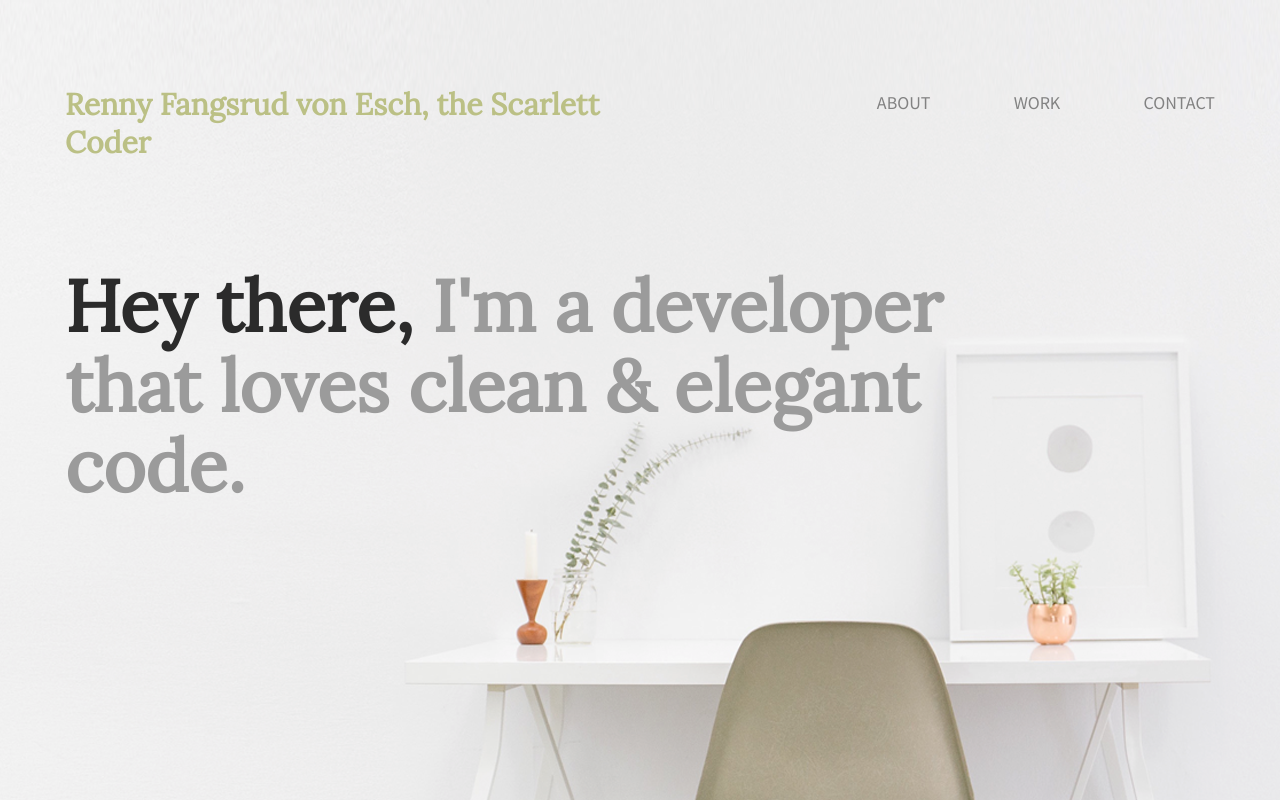
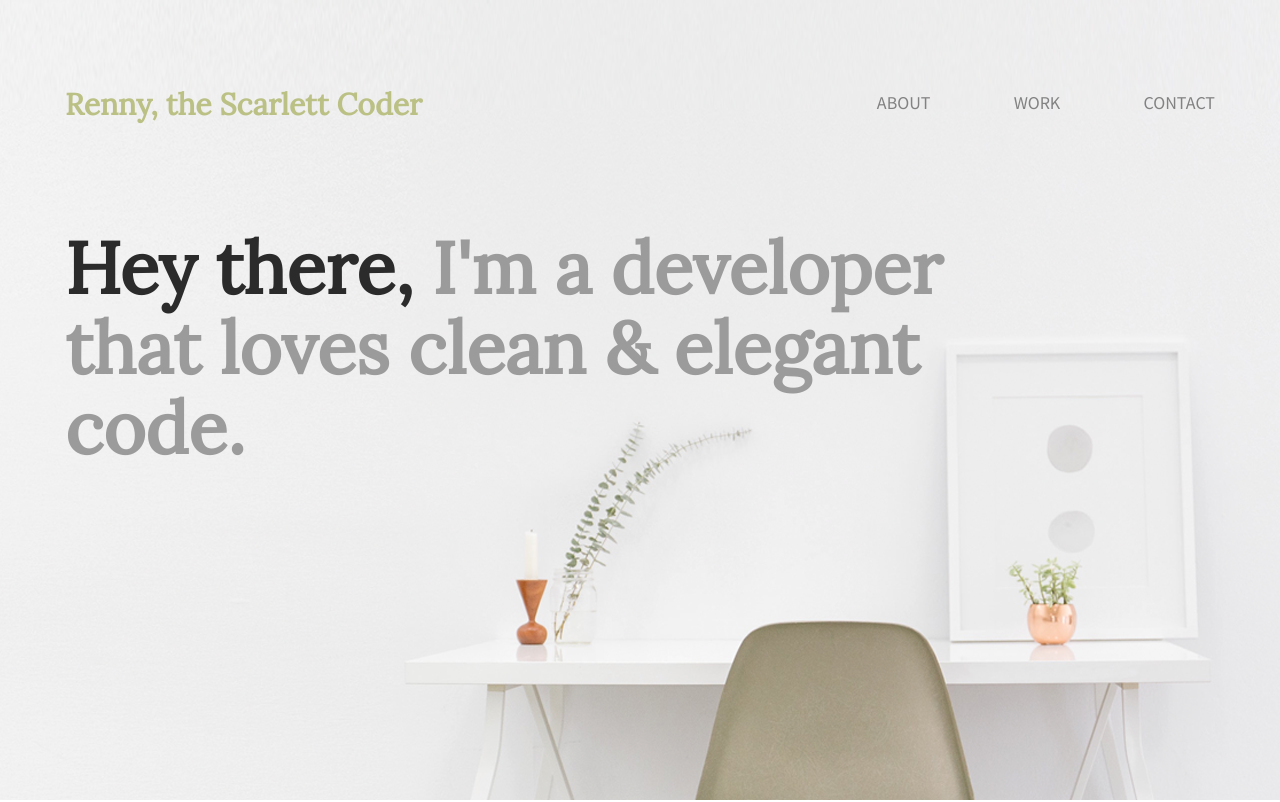
Before and after one commit to RedheadRen/redheadren.github.io, a plain HTML site: page index.html in a window 1280 px wide. Shown: the top 802 px of the page. Drawn offline with Linux system fonts and the light colour scheme.

Commit message:
Took out FVE in index.html

```diff
--- a/index.html
+++ b/index.html
@@ -12,7 +12,7 @@
         <header>
             <div class="full-width">
                 <div class="half-width">
-                    <h1>Renny Fangsrud von Esch, the Scarlett Coder</h1>
+                    <h1>Renny, the Scarlett Coder</h1>
                 </div>
                 <div class="half-width">
                     <nav>
```
